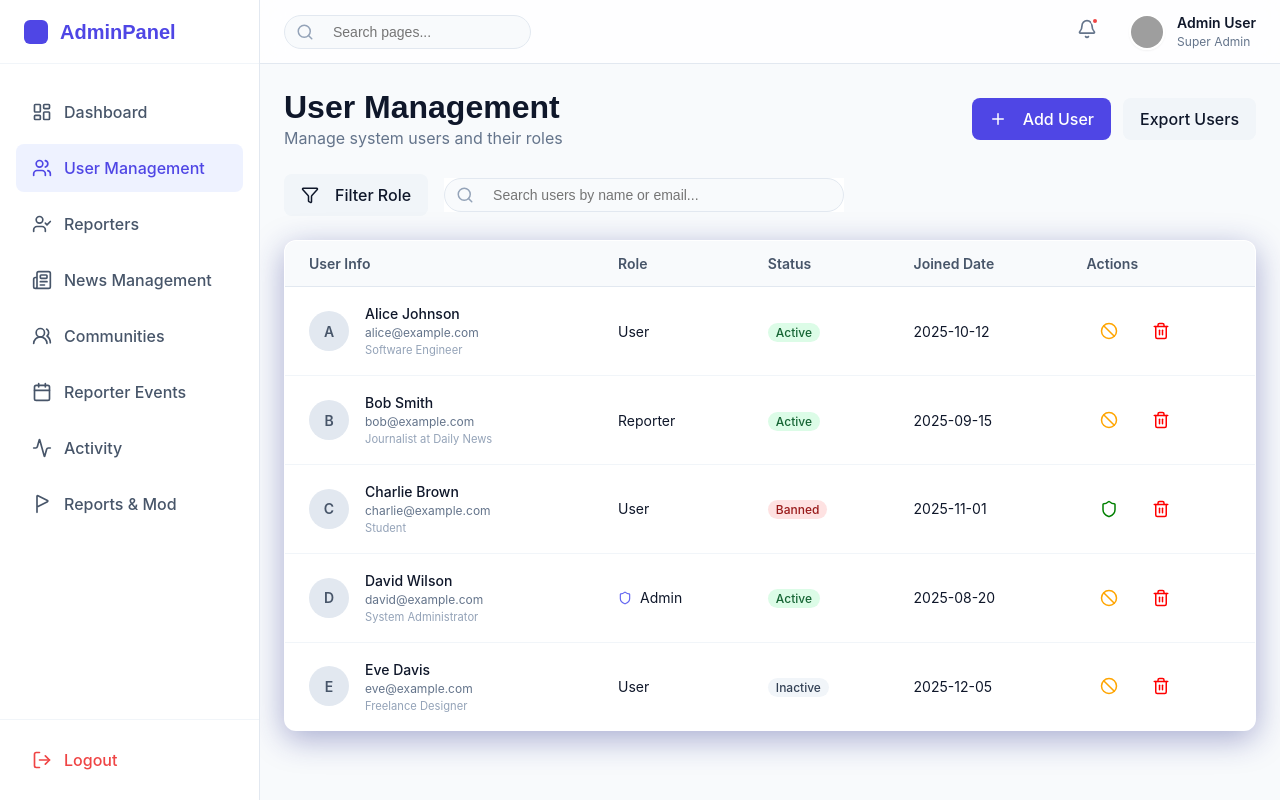
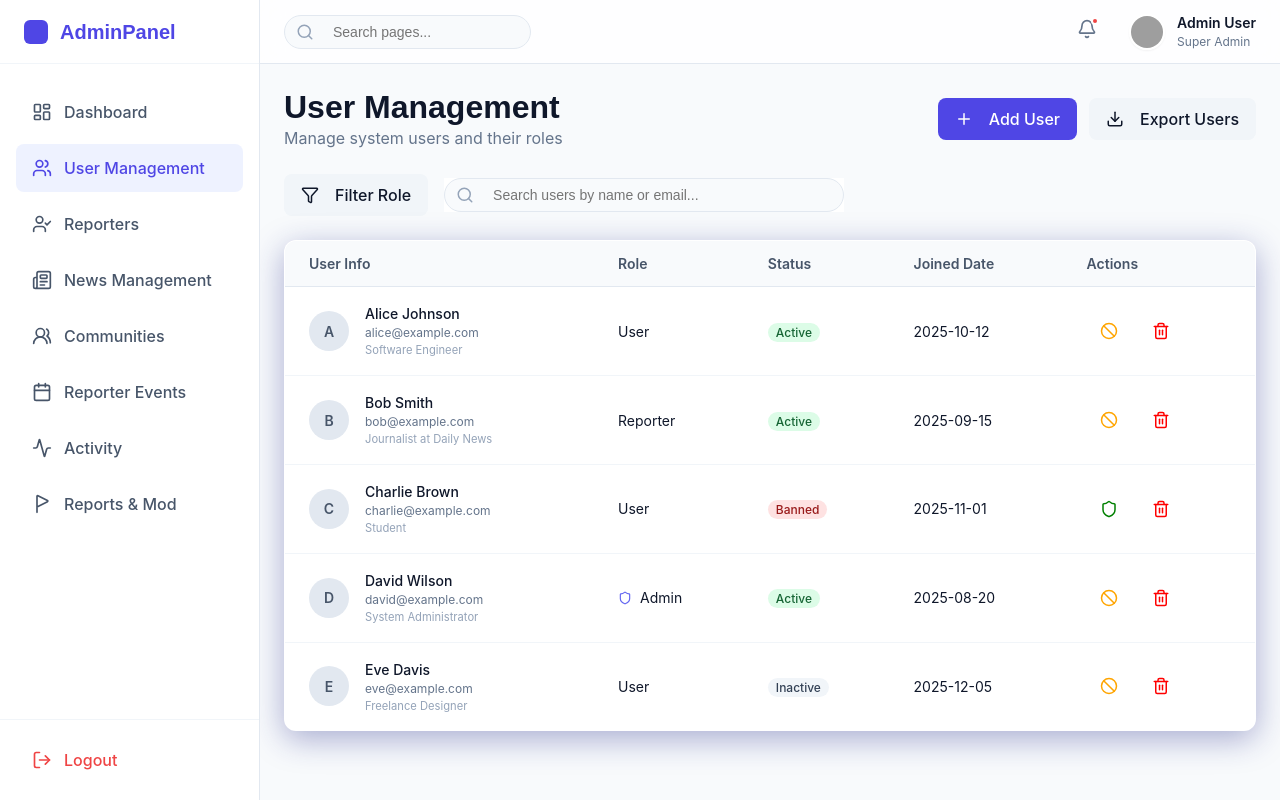
Before and after one commit to umashankarpatel78980/NewsAdminWebsite, a React (Vite) app in the folder Admin Frontend/: page /users in a window 1280 px wide. Built offline with nearby package versions, Linux system fonts and the light colour scheme; sample sign-in values are in the browser's storage; grey boxes are pictures that could not be loaded.

Commit message:
login changes

```diff
--- a/Admin Frontend/src/pages/UserManagement.jsx
+++ b/Admin Frontend/src/pages/UserManagement.jsx
@@ -1,5 +1,5 @@
 import { useState } from 'react';
-import { Search, Filter, Shield, Ban, Trash2, Plus, Upload, MapPin, Briefcase, GraduationCap } from 'lucide-react';
+import { Search, Filter, Shield, Ban, Trash2, Plus, Upload, MapPin, Briefcase, GraduationCap, Download } from 'lucide-react';
 import { Table, TableHeader, TableBody, TableRow, TableHead, TableCell } from '../components/ui/Table';
 import Badge from '../components/ui/Badge';
 import Button from '../components/ui/Button';
@@ -112,7 +112,10 @@ export default function UserManagement() {
                         <Plus size={18} style={{ marginRight: '8px' }} />
                         Add User
                     </Button>
-                    <Button variant="secondary" onClick={handleExport}>Export Users</Button>
+                    <Button variant="secondary" onClick={handleExport}>
+                        <Download size={18} style={{ marginRight: '8px' }} />
+                        Export Users
+                    </Button>
                 </div>
             </div>
 
```
